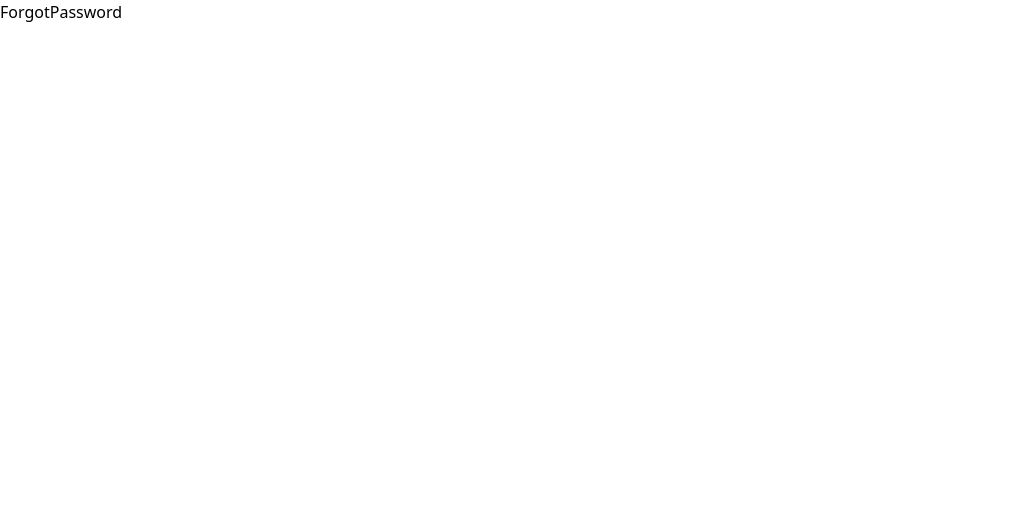
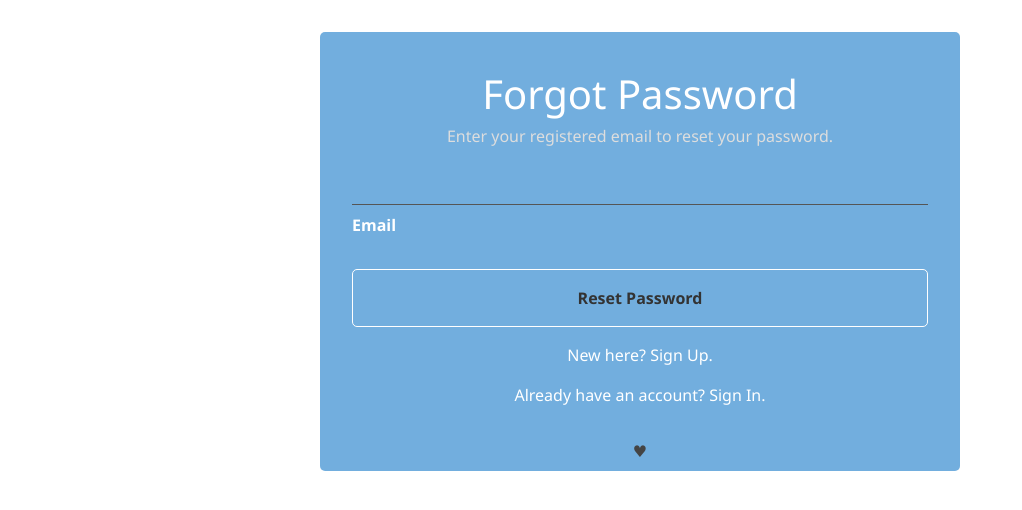
Before and after one commit to imroysakshi/vision-eye, a React (Create React App) app: page /forgot-password in a window 1280 px wide. Shown: the top 510 px of the page, without its empty margins (0-1022 px from the left). Built offline with nearby package versions, Linux system fonts and the light colour scheme.

Commit message:
forgot-paasword page added

```diff
--- a/src/index.css
+++ b/src/index.css
@@ -1,3 +1,96 @@
 @tailwind base;
 @tailwind components;
 @tailwind utilities;
+
+* {
+    margin: 0;
+    padding: 0;
+    box-sizing: border-box;
+    font-family: "segoe ui", verdana, helvetica, arial, sans-serif;
+    font-size: 16px;
+    transition: all 500ms ease; }
+
+  body {
+    -webkit-font-smoothing: antialiased;
+    -moz-osx-font-smoothing: grayscale;
+    text-rendering: optimizeLegibility;
+    -moz-font-feature-settings: "liga" on; }
+
+  .row {
+    background-color: rgba(20, 120, 200, 0.6);
+    color: #fff;
+    text-align: center;
+    padding: 2em 2em 0.5em;
+    width: 90%;
+    margin: 2em	auto;
+    border-radius: 5px; }
+    .row h1 {
+      font-size: 2.5em; }
+    .row .form-group {
+      margin: 0.5em 0; }
+      .row .form-group label {
+        display: block;
+        color: #fff;
+        text-align: left;
+        font-weight: 600; }
+      .row .form-group input, .row .form-group button {
+        display: block;
+        padding: 0.5em 0;
+        width: 100%;
+        margin-top: 1em;
+        margin-bottom: 0.5em;
+        background-color: inherit;
+        border: none;
+        border-bottom: 1px solid #555;
+        color: #eee; }
+        .row .form-group input:focus, .row .form-group button:focus {
+          background-color: #fff;
+          color: #000;
+          border: none;
+          padding: 1em 0.5em; animation: pulse 1s infinite ease;}
+      .row .form-group button {
+        border: 1px solid #fff;
+        border-radius: 5px;
+        outline: none;
+        -moz-user-select: none;
+        user-select: none;
+        color: #333;
+        font-weight: 800;
+        cursor: pointer;
+        margin-top: 2em;
+        padding: 1em; }
+        .row .form-group button:hover, .row .form-group button:focus {
+          background-color: #fff; }
+        .row .form-group button.is-loading::after {
+          animation: spinner 500ms infinite linear;
+          content: "";
+          position: absolute;
+          margin-left: 2em;
+          border: 2px solid #000;
+          border-radius: 100%;
+          border-right-color: transparent;
+          border-left-color: transparent;
+          height: 1em;
+          width: 4%; }
+    .row .footer h5 {
+      margin-top: 1em; }
+    .row .footer p {
+      margin-top: 2em; }
+      .row .footer p .symbols {
+        color: #444; }
+    .row .footer a {
+      color: inherit;
+      text-decoration: none; }
+
+  .information-text {
+    color: #ddd; }
+
+  @media screen and (max-width: 320px) {
+    .row {
+      padding-left: 1em;
+      padding-right: 1em; }
+      .row h1 {
+        font-size: 1.5em !important; } }
+  @media screen and (min-width: 900px) {
+    .row {
+      width: 50%; } }
--- a/src/pages/ForgotPassword.jsx
+++ b/src/pages/ForgotPassword.jsx
@@ -1,7 +1,36 @@
 import React from "react";
 
 const ForgotPassword = () => {
-  return <div>ForgotPassword</div>;
+  return (
+    <>
+      <div class="row">
+        <h1>Forgot Password</h1>
+        <h6 class="information-text">
+          Enter your registered email to reset your password.
+        </h6>
+        <div class="form-group">
+          <input type="email" name="user_email" id="user_email" />
+          <p>
+            <label for="username">Email</label>
+          </p>
+          <button onclick="showSpinner()">Reset Password</button>
+        </div>
+        <div class="footer">
+          <h5>
+            New here? <a href="#">Sign Up.</a>
+          </h5>
+          <h5>
+            Already have an account? <a href="#">Sign In.</a>
+          </h5>
+          <p class="information-text">
+            <span class="symbols" title="Lots of love from me to YOU!">
+              &hearts;{" "}
+            </span>
+          </p>
+        </div>
+      </div>
+    </>
+  );
 };
 
 export default ForgotPassword;
--- a/src/pages/SignIn.jsx
+++ b/src/pages/SignIn.jsx
@@ -5,11 +5,7 @@ const SignIn = () => {
     <>
       <div className="w-full max-w-md p-8 space-y-3 rounded-xl dark:bg-gray-900 dark:text-gray-100">
         <h1 className="text-2xl font-bold text-center">Login</h1>
-        <form
-          novalidate=""
-          action=""
-          className="space-y-6 ng-untouched ng-pristine ng-valid"
-        >
+        <form action="" className="space-y-6 ng-untouched ng-pristine ng-valid">
           <div className="space-y-1 text-sm">
             <label for="username" className="block dark:text-gray-400">
               Name
```
